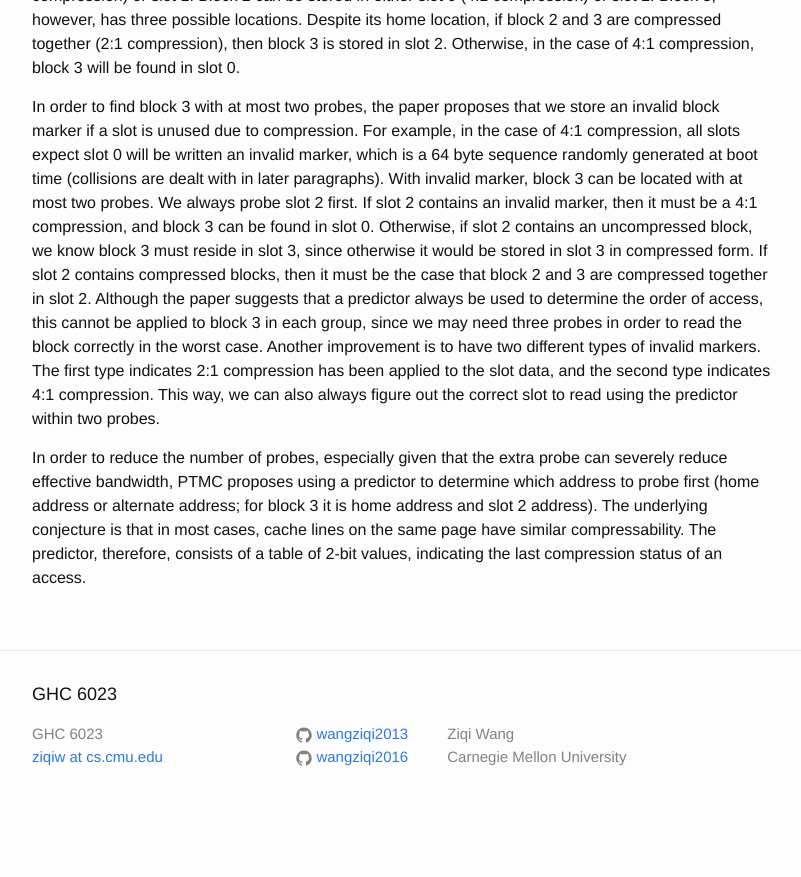
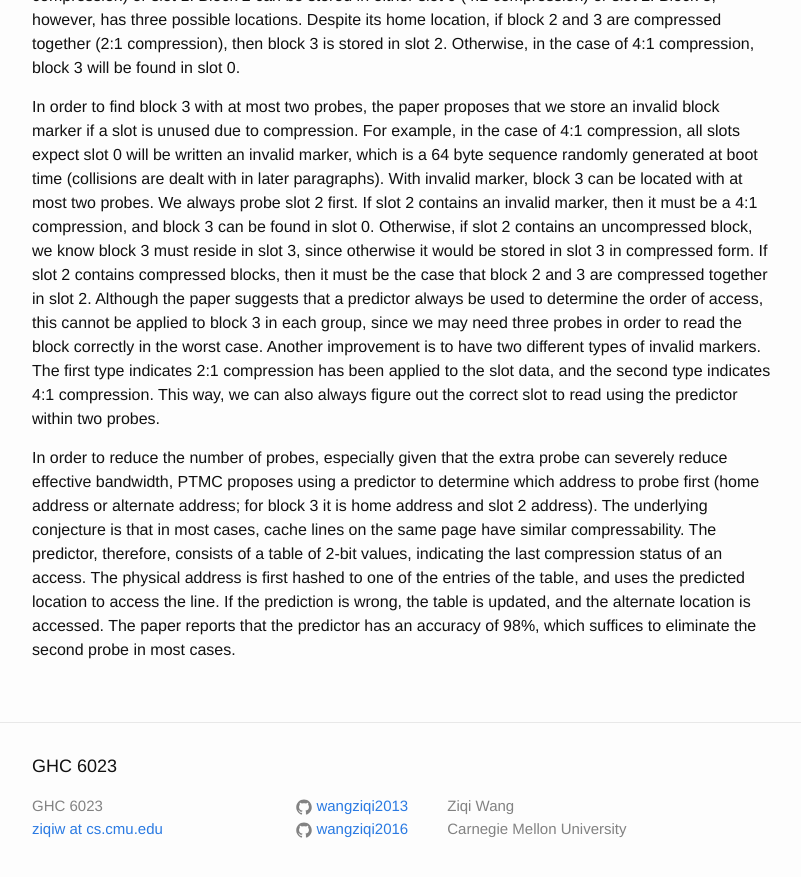
Before and after one commit to wangziqi2013/wangziqi2013.github.io, a Jekyll site: the page built from _posts/2020-05-17-ptmc.markdown, in a window 1280 px wide and 900 px high, scrolled down 1639 px. Shown: the top 877 px of the window, without its empty margins (238-1039 px from the left). Built offline with Jekyll 4.4.1, drawn with Linux system fonts in a browser that asks for light colours; before the commit the page ends 2467 px from its top, so only the background shows below that.

Commit message:
Adding accuracyy

```diff
--- a/_posts/2020-05-17-ptmc.markdown
+++ b/_posts/2020-05-17-ptmc.markdown
@@ -78,4 +78,6 @@ In order to reduce the number of probes, especially given that the extra probe c
 PTMC proposes using a predictor to determine which address to probe first (home address or alternate address; for block 3
 it is home address and slot 2 address). The underlying conjecture is that in most cases, cache lines on the same page have
 similar compressability. The predictor, therefore, consists of a table of 2-bit values, indicating the last compression
-status of an access.
+status of an access. The physical address is first hashed to one of the entries of the table, and uses the predicted
+location to access the line. If the prediction is wrong, the table is updated, and the alternate location is accessed.
+The paper reports that the predictor has an accuracy of 98%, which suffices to eliminate the second probe in most cases.
```
